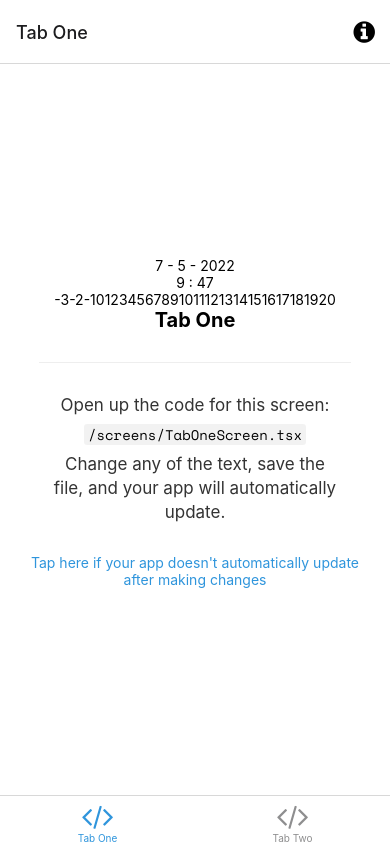
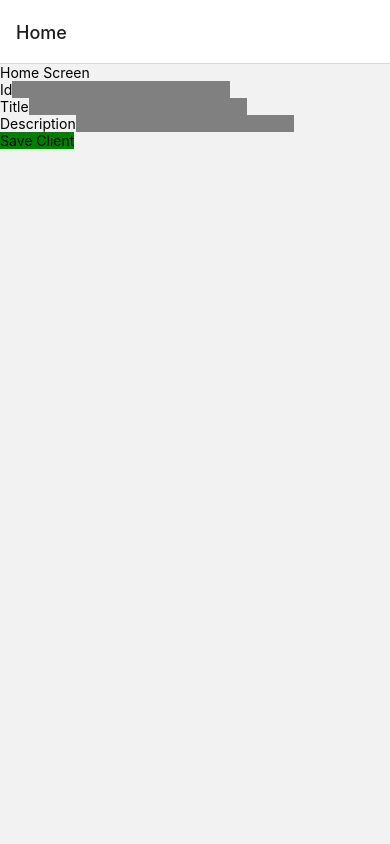
Before and after one commit to VincensiuD/TimePlanner, a React Native app: screen /TabThree in a window 390 px wide. Built offline with nearby package versions, Linux system fonts and the light colour scheme; what expo-linking would draw is missing.

Commit message:
Created local storage, home page

```diff
--- /dev/null
+++ b/components/services/dataStorage.tsx
@@ -0,0 +1,45 @@
+function setClients(key: string, value: Client[]){
+    let valueInString = JSON.stringify(value);
+    localStorage.setItem(key,valueInString);
+}
+
+function getClients (key: string): Client[]{
+    let value = localStorage.getItem(key);
+    if(value != null){
+    let valueObject = JSON.parse(value);
+    return valueObject;
+    }
+   return [];
+ }
+
+ function removeClients(key: string) {
+
+     localStorage.removeItem(key);
+ }
+
+
+
+ export const Storage = {getClients, setClients, removeClients};
+
+
+ function saveSessionClients(key: string, value: Client[]){
+    let valueInString = JSON.stringify(value);
+    localStorage.setItem(key,valueInString);
+}
+
+function getSessionClients(key: string ){
+    let value = localStorage.getItem(key);
+    if(value != null){
+     value = JSON.parse(value);
+    return value;
+    }
+   return " ";
+ }
+
+ function removeSessionClients(key: string) {
+
+     localStorage.removeItem(key);
+ }
+
+
+ export const SessionStorage = {getSessionClients, saveSessionClients, removeSessionClients};
--- a/components/table.tsx
+++ b/components/table.tsx
@@ -1,22 +1,60 @@
-import React from 'react';
-import { StyleSheet, TouchableOpacity } from 'react-native';
+import React from "react";
+import { StyleSheet, TouchableOpacity } from "react-native";
 
-import Colors from '../constants/Colors';
-import { MonoText } from './StyledText';
-import { Text, View } from './Themed';
-export function Table(props: any){
+import Colors from "../constants/Colors";
+import { MonoText } from "./StyledText";
+import { Text, View } from "./Themed";
+export function Table() {
+  const currentDate: Date = new Date();
+  let currentHour: number = currentDate.getHours();
+  const timeFrame: number[] = [];
 
-    let currentHour = props.hour;
-    const timeFrame = [];
-    for(let i = -12; i<12; i+= 1){
-        timeFrame.push(currentHour+i);
+  for (let i = -6; i < 6; i += 1) {
+    let subsequentHour = currentHour + i;
+    if (subsequentHour > 23) {
+      subsequentHour = -24;
+    } else if (subsequentHour < 0) {
+      subsequentHour = +23;
     }
+    timeFrame.push(subsequentHour);
+  }
 
-    return(
+  return(
+      <View>
+        <View style={styles.tableRow}>
+          {timeFrame.map(x =>
+          <View style={styles.cells}>
+          <Text >
+           {x}
+          </Text>
+          </View>
+            )}
+        </View>
         <View>
-            <Text>
-                {timeFrame.map(x=>x)}
-            </Text>
+
         </View>
-    );
+
+      </View>
+  );
+
 }
+
+const styles = StyleSheet.create({
+  tableRow: {
+    flex: 12,
+    flexDirection: "row",
+    backgroundColor: "yellow",
+    padding: 20
+  },
+  cells: {
+      flex: 1,
+    backgroundColor: "red",
+  },
+  tester2: {
+    backgroundColor: "pink",
+    margin: 10,
+    padding: 10,
+    flex: 1,
+    flexDirection: "row",
+  },
+});
--- a/navigation/index.tsx
+++ b/navigation/index.tsx
@@ -16,8 +16,10 @@ import ModalScreen from '../screens/ModalScreen';
 import NotFoundScreen from '../screens/NotFoundScreen';
 import TabOneScreen from '../screens/TabOneScreen';
 import TabTwoScreen from '../screens/TabTwoScreen';
+import TabThreeScreen from '../screens/TabThreeScreen';
 import { RootStackParamList, RootTabParamList, RootTabScreenProps } from '../types';
 import LinkingConfiguration from './LinkingConfiguration';
+import { Home } from '../screens/Home';
 
 export default function Navigation({ colorScheme }: { colorScheme: ColorSchemeName }) {
   return (
@@ -38,6 +40,7 @@ const Stack = createNativeStackNavigator<RootStackParamList>();
 function RootNavigator() {
   return (
     <Stack.Navigator>
+      <Stack.Screen name="Home" component ={Home}/>
       <Stack.Screen name="Root" component={BottomTabNavigator} options={{ headerShown: false }} />
       <Stack.Screen name="NotFound" component={NotFoundScreen} options={{ title: 'Oops!' }} />
       <Stack.Group screenOptions={{ presentation: 'modal' }}>
@@ -88,7 +91,15 @@ function BottomTabNavigator() {
         name="TabTwo"
         component={TabTwoScreen}
         options={{
-          title: 'Tab Two',
+          title: 'TabTwo',
+          tabBarIcon: ({ color }) => <TabBarIcon name="code" color={color} />,
+        }}
+      />
+      <BottomTab.Screen
+        name="TabThree"
+        component={TabThreeScreen}
+        options={{
+          title: 'Tab Three',
           tabBarIcon: ({ color }) => <TabBarIcon name="code" color={color} />,
         }}
       />
--- /dev/null
+++ b/screens/Home.tsx
@@ -0,0 +1,91 @@
+import { setStatusBarNetworkActivityIndicatorVisible } from "expo-status-bar";
+import React, { useState } from "react";
+import { StyleSheet } from "react-native";
+import { View,Text, TouchableOpacity, TextInput } from "react-native";
+import { Storage } from "../components/services/dataStorage";
+
+export function Home(props: any){
+
+    const[id,setId] = useState<number>(0);
+    const[title,setTitle] = useState<string>("");
+    const[desc,setDesc] = useState<string>("");
+
+    const {navigation} = props;
+
+    function saveId(event:any){
+        let newId:number = event.target.value;
+        setId(newId);
+    }
+
+    function saveTitle(event:any){
+        let newTitle:string = event.target.value;
+        setTitle(newTitle);
+    }
+
+    function saveDesc(event:any){
+        let newDesc:string = event.target.value;
+        setDesc(newDesc);
+    }
+
+    function saveClient(){
+        let newClient:Client =
+        {
+            id : id,
+            title: title,
+            description: desc,
+            tasks: []
+        }
+
+        let existingClients = Storage.getClients('Client');
+        let newClients = [...existingClients,newClient]
+        Storage.setClients('Client',newClients);
+    }
+
+    function onAboutPress(){
+
+    }
+    return(
+        <View>
+            <Text>Home Screen</Text>
+
+            <View>
+                <View style={styles.viewFlex}>
+                 <Text>Id</Text>
+                 <TextInput style={styles.textInput} onChange={saveId}/>
+                </View>
+                <View style={styles.viewFlex}>
+                 <Text>Title</Text>
+                 <TextInput  style={styles.textInput} onChange={saveTitle}/>
+                </View>
+                <View style={styles.viewFlex}>
+                 <Text>Description</Text>
+                 <TextInput  style={styles.textInput} onChange={saveDesc}/>
+                </View>
+                <View style={styles.viewFlex}>
+                    <TouchableOpacity onPress={saveClient}>
+                        <Text style={styles.button}>Save Client</Text>
+                    </TouchableOpacity>
+                </View>
+
+
+
+            </View>
+        </View>
+    );
+}
+
+const styles = StyleSheet.create({
+    textInput:{
+        backgroundColor: 'grey',
+    },
+    textLabel:{
+        flex:1
+    },
+    viewFlex:{
+        flexDirection: 'row',
+        flex: 1,
+    },
+    button:{
+        backgroundColor:'green'
+    }
+})
--- a/screens/TabOneScreen.tsx
+++ b/screens/TabOneScreen.tsx
@@ -18,10 +18,18 @@ export default function TabOneScreen({ navigation }: RootTabScreenProps<'TabOne'
 
   return (
     <View style={styles.container}>
+      <View>
+        <Text>Time Planner</Text>
+      </View>
+      <View style={styles.row}>
+        <View style={styles.cell}>
+
+        </View>
+      </View>
       <Text>{date} - {month} - {year}</Text>
       <Text>{hour} : {minute}</Text>
-      <Table hour={hour}/>
-      <Text style={styles.title}>Tab One</Text>
+      <Table/>
+
       <View style={styles.separator} lightColor="#eee" darkColor="rgba(255,255,255,0.1)" />
       <EditScreenInfo path="/screens/TabOneScreen.tsx" />
     </View>
@@ -30,7 +38,6 @@ export default function TabOneScreen({ navigation }: RootTabScreenProps<'TabOne'
 
 const styles = StyleSheet.create({
   container: {
-    flex: 1,
     alignItems: 'center',
     justifyContent: 'center',
   },
@@ -43,4 +50,14 @@ const styles = StyleSheet.create({
     height: 1,
     width: '80%',
   },
+  row: {
+    flex: 1,
+    flexDirection: 'row',
+    backgroundColor: '#E5E1FC',
+  },
+  cell: {
+    flex: 1,
+    alignItems: 'center',
+    justifyContent: 'center',
+  },
 });
--- /dev/null
+++ b/screens/TabThreeScreen.tsx
@@ -0,0 +1,83 @@
+import { StatusBar } from 'expo-status-bar';
+import React from 'react';
+import { StyleSheet, Text, View } from 'react-native';
+
+export default function TabThreeScreen() {
+  return (
+    <View style={styles.container}>
+      <View style={[styles.banner, styles.header]}>
+        <Text style={styles.bannerText}>MY APP</Text>
+      </View>
+      <View style={styles.body}>
+        <View style={styles.row}>
+          <View style={styles.cell}>
+            <Text style={styles.cellText}>1</Text>
+          </View>
+        </View>
+        <View style={styles.row}>
+          <View style={[styles.cell, {backgroundColor: '#D7D2FA'}]}>
+            <Text style={styles.cellText}>2</Text>
+          </View>
+          <View style={[styles.cell, {backgroundColor: '#CAC3F8'}]}>
+            <Text style={styles.cellText}>3</Text>
+          </View>
+        </View>
+        <View style={styles.row}>
+          <View style={[styles.cell, {backgroundColor: '#BDB4F7'}]}>
+            <Text style={styles.cellText}>4</Text>
+          </View>
+          <View style={[styles.cell, {backgroundColor: '#B0A4F5'}]}>
+            <Text style={styles.cellText}>5</Text>
+          </View>
+          <View style={[styles.row, styles.vertical]}>
+            <View style={[styles.cell, {backgroundColor: '#A395F3'}]}>
+              <Text style={styles.cellText}>6</Text>
+            </View>
+            <View style={[styles.cell, {backgroundColor: '#9586F1'}]}>
+              <Text style={styles.cellText}>7</Text>
+            </View>
+          </View>
+        </View>
+      </View>
+    </View>
+  );
+}
+
+const styles = StyleSheet.create({
+  container: {
+    flex: 1,
+    backgroundColor: '#fff',
+  },
+  header: {
+    alignItems: 'center',
+  },
+  body: {
+    flex: 1,
+  },
+  bannerText: {
+    color: 'white',
+    fontWeight: 'bold',
+    fontSize: 16,
+    textShadowColor: 'darkblue',
+    textShadowOffset: { width: 2, height: 2 },
+    textShadowRadius: 2,
+  },
+  row: {
+    flex: 1,
+    flexDirection: 'row',
+    backgroundColor: '#E5E1FC',
+  },
+  cell: {
+    flex: 1,
+    alignItems: 'center',
+    justifyContent: 'center',
+  },
+  cellText: {
+    color: 'white',
+    fontSize: 50,
+    fontWeight: 'bold',
+  },
+  vertical: {
+    flexDirection: 'column',
+  },
+});
--- a/screens/TabTwoScreen.tsx
+++ b/screens/TabTwoScreen.tsx
@@ -1,13 +1,32 @@
-import { StyleSheet } from 'react-native';
+import { StyleSheet, TouchableOpacity } from 'react-native';
 
 import EditScreenInfo from '../components/EditScreenInfo';
 import { Text, View } from '../components/Themed';
+import { Storage } from '../components/services/dataStorage';
+import { useState } from 'react';
+import { useNavigation } from '@react-navigation/native';
+import TabOneScreen from './TabOneScreen';
 
 export default function TabTwoScreen() {
+
+  const [clientsArray,setClientsArray] = useState<Client[]>([]);
+  const nav = useNavigation();
+
+  function addNewClient(){
+
+  }
+
+
+
   return (
     <View style={styles.container}>
-      <Text style={styles.title}>Tab Two</Text>
-      <View style={styles.separator} lightColor="#eee" darkColor="rgba(255,255,255,0.1)" />
+
+      <TouchableOpacity onPress={() =>
+          nav.navigate('NotFound')
+        }>
+        <Text>Add Client</Text>
+      </TouchableOpacity>
+
       <EditScreenInfo path="/screens/TabTwoScreen.tsx" />
     </View>
   );
--- a/types.tsx
+++ b/types.tsx
@@ -17,6 +17,7 @@ export type RootStackParamList = {
   Root: NavigatorScreenParams<RootTabParamList> | undefined;
   Modal: undefined;
   NotFound: undefined;
+  Home: undefined;
 };
 
 export type RootStackScreenProps<Screen extends keyof RootStackParamList> = NativeStackScreenProps<
```
